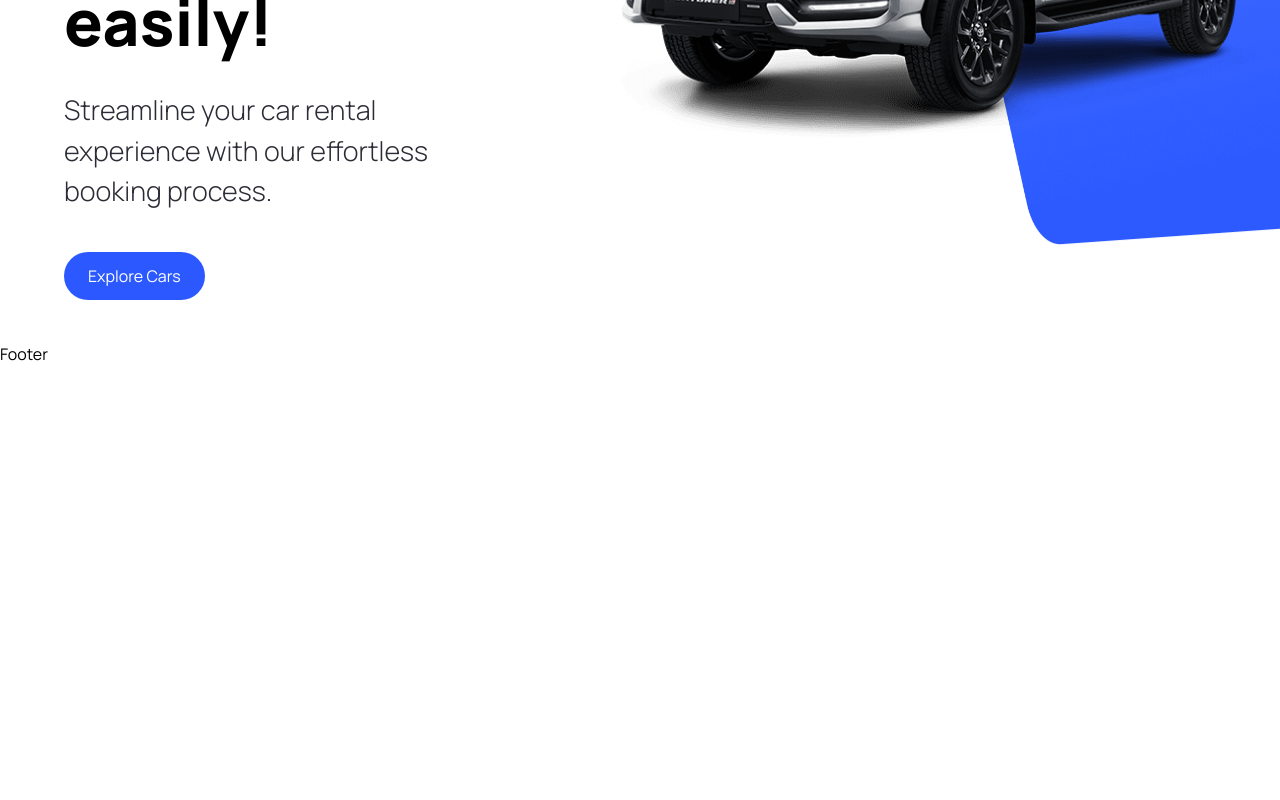
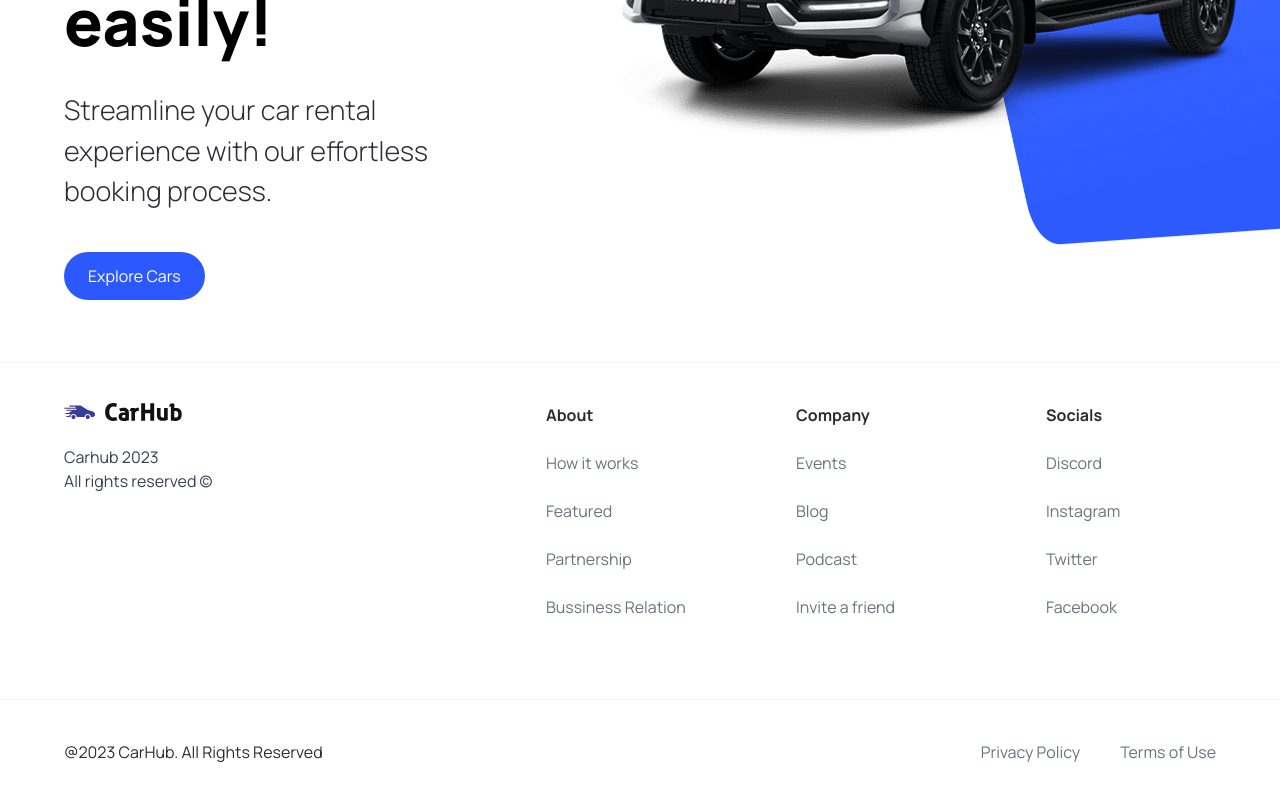
Before and after one commit to SkyKeyUA/next-carstore, a Next.js app: page / in a window 1280 px wide. Shown: the part 458-1258 px from the top of the page. Before the commit the page ends 824 px from the top, so only its background shows below. Built offline with nearby package versions, Linux system fonts and the light colour scheme.

Commit message:
footer was created

```diff
--- a/src/components/Footer.tsx
+++ b/src/components/Footer.tsx
@@ -1,7 +1,47 @@
 /** @format */
 
+import Image from 'next/image';
 import React from 'react';
 
+import { footerLinks } from '@/constants';
+import Link from 'next/link';
+
 export const Footer = () => {
-  return <div>Footer</div>;
+  return (
+    <footer className="flex flex-col text-black-100 mt-5 border-t border-gray-100">
+      <div className="flex max-md:flex-col flex-wrap justify-between gap-5 sm:px-16 px-6 py-10">
+        <div className="flex flex-col justify-start items-start gap-6">
+          <Image src="/logo.svg" alt="logo" width={118} height={18} className="object-contain" />
+          <p className="text-base text-gray-700">
+            Carhub 2023 <br />
+            All rights reserved &copy;
+          </p>
+        </div>
+        <div className="footer__links">
+          {footerLinks.map((link) => (
+            <div key={link.title} className="footer__link">
+              <h3 className="font-bold">{link.title}</h3>
+              {link.links.map((item) => (
+                <Link key={item.title} href={item.url} className="text-gray-500">
+                  {item.title}
+                </Link>
+              ))}
+            </div>
+          ))}
+        </div>
+      </div>
+      <div className="flex justify-between items-center flex-wrap mt-10 border-t border-gray-100 sm:px-16 px-6 py-10">
+        <p>@2023 CarHub. All Rights Reserved</p>
+
+        <div className="footer__copyrights-link">
+          <Link href="/" className="text-gray-500">
+            Privacy Policy
+          </Link>
+          <Link href="/" className="text-gray-500">
+            Terms of Use
+          </Link>
+        </div>
+      </div>
+    </footer>
+  );
 };
--- /dev/null
+++ b/src/constants/index.ts
@@ -0,0 +1,103 @@
+/** @format */
+
+export const manufacturers = [
+  'Acura',
+  'Alfa Romeo',
+  'Aston Martin',
+  'Audi',
+  'Bentley',
+  'BMW',
+  'Buick',
+  'Cadillac',
+  'Chevrolet',
+  'Chrysler',
+  'Citroen',
+  'Dodge',
+  'Ferrari',
+  'Fiat',
+  'Ford',
+  'GMC',
+  'Honda',
+  'Hyundai',
+  'Infiniti',
+  'Jaguar',
+  'Jeep',
+  'Kia',
+  'Lamborghini',
+  'Land Rover',
+  'Lexus',
+  'Lincoln',
+  'Maserati',
+  'Mazda',
+  'McLaren',
+  'Mercedes-Benz',
+  'MINI',
+  'Mitsubishi',
+  'Nissan',
+  'Porsche',
+  'Ram',
+  'Rolls-Royce',
+  'Subaru',
+  'Tesla',
+  'Toyota',
+  'Volkswagen',
+  'Volvo',
+];
+
+export const yearsOfProduction = [
+  { title: 'Year', value: '' },
+  { title: '2015', value: '2015' },
+  { title: '2016', value: '2016' },
+  { title: '2017', value: '2017' },
+  { title: '2018', value: '2018' },
+  { title: '2019', value: '2019' },
+  { title: '2020', value: '2020' },
+  { title: '2021', value: '2021' },
+  { title: '2022', value: '2022' },
+  { title: '2023', value: '2023' },
+];
+
+export const fuels = [
+  {
+    title: 'Fuel',
+    value: '',
+  },
+  {
+    title: 'Gas',
+    value: 'Gas',
+  },
+  {
+    title: 'Electricity',
+    value: 'Electricity',
+  },
+];
+
+export const footerLinks = [
+  {
+    title: 'About',
+    links: [
+      { title: 'How it works', url: '/' },
+      { title: 'Featured', url: '/' },
+      { title: 'Partnership', url: '/' },
+      { title: 'Bussiness Relation', url: '/' },
+    ],
+  },
+  {
+    title: 'Company',
+    links: [
+      { title: 'Events', url: '/' },
+      { title: 'Blog', url: '/' },
+      { title: 'Podcast', url: '/' },
+      { title: 'Invite a friend', url: '/' },
+    ],
+  },
+  {
+    title: 'Socials',
+    links: [
+      { title: 'Discord', url: '/' },
+      { title: 'Instagram', url: '/' },
+      { title: 'Twitter', url: '/' },
+      { title: 'Facebook', url: '/' },
+    ],
+  },
+];
```
